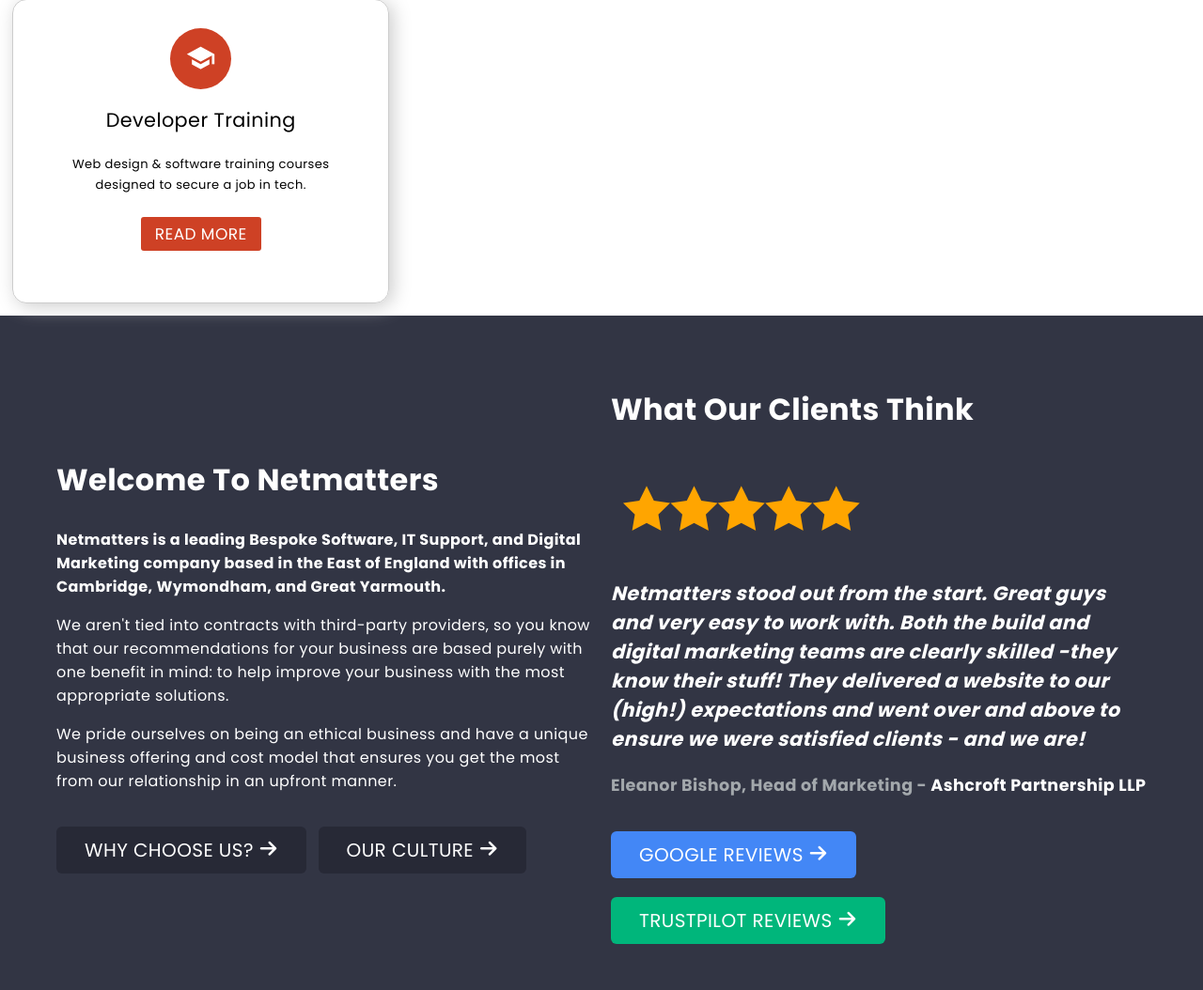
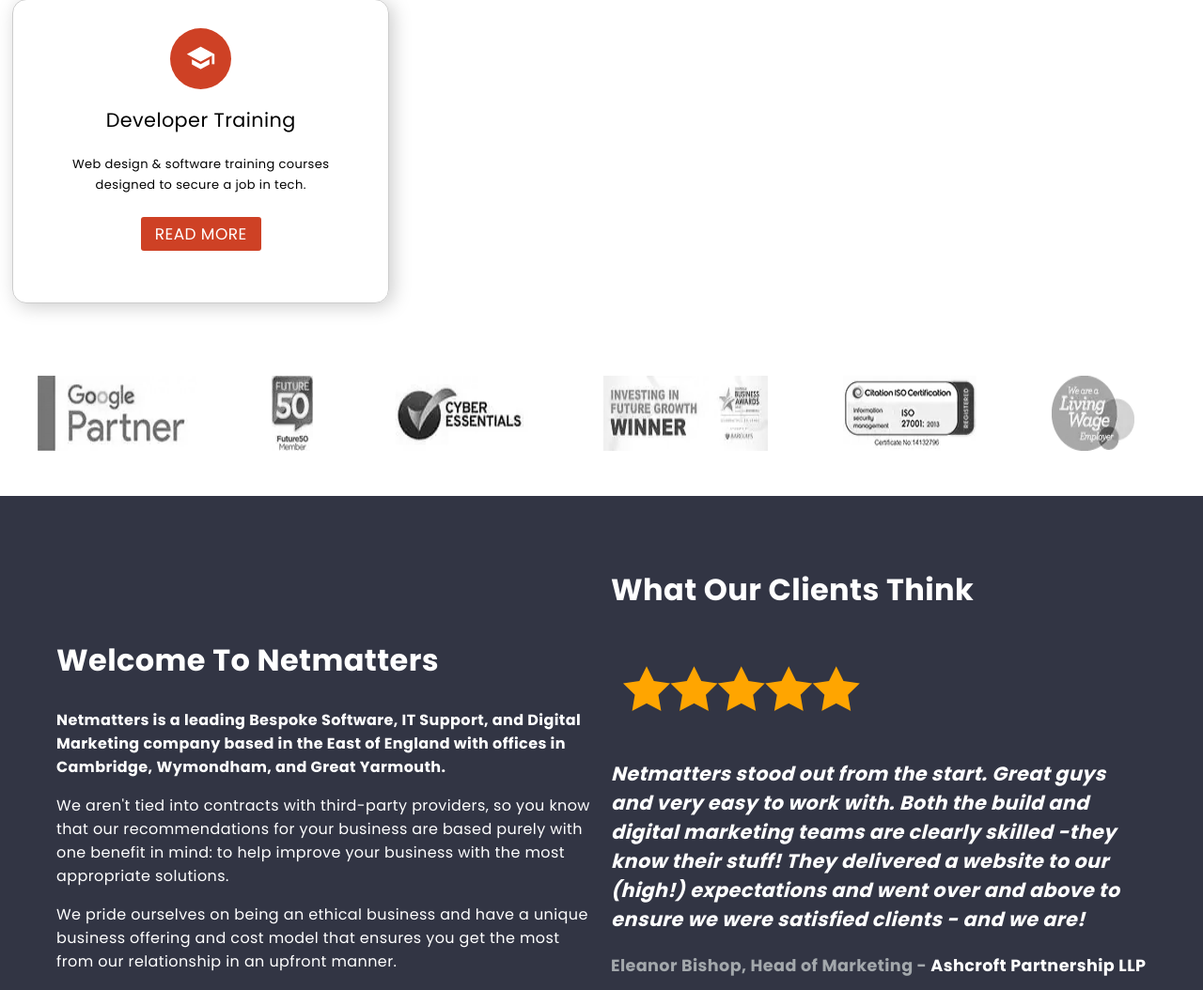
Before and after one commit to ThePolarEclipse/NetmattersCopy-RS, a PHP site: page / in a window 1280 px wide. Shown: the part 1861-2915 px from the top of the page at 94% size. Run offline with PHP 8.4, Linux system fonts and the light colour scheme.

Commit message:
Added partners

```diff
--- a/css/application.css
+++ b/css/application.css
@@ -210,6 +210,12 @@
 
 #banner .content .h1 { font-size: 4rem; line-height: 5rem; margin: 0 0 1.25rem; font-weight: 600; }
 
+.row-partners { display: flex; overflow-x: hidden; }
+
+.row-partners img { padding: 4rem 2.5rem 3rem 2.5rem; filter: grayscale(1); }
+
+.row-partners img:hover { filter: grayscale(0); }
+
 #header-banner { width: 100%; margin: 0 auto; padding: 0; }
 
 header { display: block; }
--- a/index.html
+++ b/index.html
@@ -102,7 +102,7 @@
                                     The East Of England's Leading Technology Company
                                 </div>
                                 <p>Performance-driven digital and technology services<br>with complete transparency.</p>
-                                <a href="https://www.netmatters.co.uk/why-choose-us" class="btn btn-wcu">Why Choose Us?<i class="icon-arrow-right"></i></a>
+                                <a href="#" class="btn btn-wcu">Why Choose Us?<i class="icon-arrow-right"></i></a>
                             </div>
                         </div>
                     </div>
@@ -237,6 +237,22 @@
                             </div>
                         </div>
                     </div>
+                    <!-- Brand partners -->
+                    <div class="row-partners">
+                        <img src="partners/google-partner.webp" alt="Google">
+                        <img src="partners/future-50.webp" alt="Future 50">
+                        <img src="partners/cyber-essentials-colour.webp" alt="Cyber Essentials">
+                        <img src="partners/investing-in-future-growth.webp" alt="Investing in future growth">
+                        <img src="partners/iso_27001.webp" alt="ISO">
+                        <img src="partners/living_wage.webp" alt="Living Wage">
+                        <img src="partners/norfolk_prohelp.webp" alt="Norfolk Prohelp">
+                        <img src="partners/norfolk-carbon-charter.webp" alt="Norfolk Carbon Charter">
+                        <img src="partners/PPC_logo.webp" alt="Prompt Payment Code">
+                        <img src="partners/princess-royal-training.webp" alt="Princess Royal Training">
+                        <img src="partners/qms.webp" alt="QMS">
+                        <img src="partners/skills-of-tomorrow.webp" alt="Skills of Tomorrow">
+                    </div>
+                    <!-- Middle section of the body - contains information -->
                     <h3 class="center mobile-priority"><a href="/case-studies">View Our Work <em class="icon-arrow-right"></em></a></h3>
                     <div class="container middle">
                         <div class="middle-item">
@@ -348,9 +364,22 @@
                         <h3 class="center"><a href="#">View All <strong><em class="icon-arrow-right"></em></strong></a></h3>
                     </div>
                 </div>
-                <!-- Start brands -->
-
-                <!-- End brands-->
+                <!-- Brand partners -->
+                <div class="row-partners">
+                    <img src="partners/google-partner.webp" alt="Google">
+                    <img src="partners/future-50.webp" alt="Future 50">
+                    <img src="partners/cyber-essentials-colour.webp" alt="Cyber Essentials">
+                    <img src="partners/investing-in-future-growth.webp" alt="Investing in future growth">
+                    <img src="partners/iso_27001.webp" alt="ISO">
+                    <img src="partners/living_wage.webp" alt="Living Wage">
+                    <img src="partners/norfolk_prohelp.webp" alt="Norfolk Prohelp">
+                    <img src="partners/norfolk-carbon-charter.webp" alt="Norfolk Carbon Charter">
+                    <img src="partners/PPC_logo.webp" alt="Prompt Payment Code">
+                    <img src="partners/princess-royal-training.webp" alt="Princess Royal Training">
+                    <img src="partners/qms.webp" alt="QMS">
+                    <img src="partners/skills-of-tomorrow.webp" alt="Skills of Tomorrow">
+                </div>
+                <!-- Newsletter -->
                 <div class="newsletter">
                     <div class="container">
                         <form method="POST" action="https://www.netmatters.co.uk/newsletter-subscribers#sign-up" accept-charset="UTF-8" id="sign-up" class="sign-up"><input name="_token" type="hidden" value="MKK0xfX0LrSdafjCAkdH7P4r7q63uBVfgmWccKQv">
@@ -391,6 +420,7 @@
                 </div>
             </main>
         </div>
+        <!-- Footer -->
         <div id="container">
             <footer>
                 <div class="container-footer">
```
Also changed, not shown: scss/components/_components.scss (+13 -0 lines), partners/PPC_logo.webp (added), partners/cyber-essentials-colour.webp (added), partners/future-50.webp (added), partners/google-partner.webp (added), partners/investing-in-future-growth.webp (added), partners/iso_27001.webp (added), partners/living_wage.webp (added), partners/norfolk-carbon-charter.webp (added), partners/norfolk_prohelp.webp (added), partners/princess-royal-training.webp (added), partners/qms.webp (added), partners/skills-of-tomorrow.webp (added).
